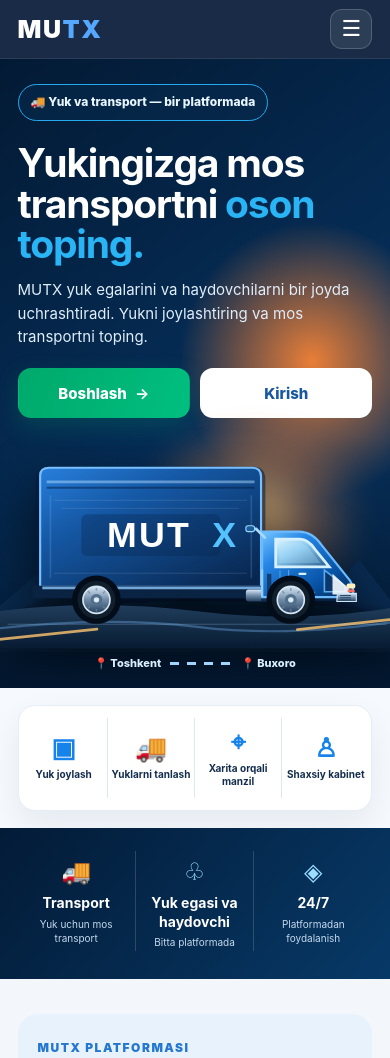
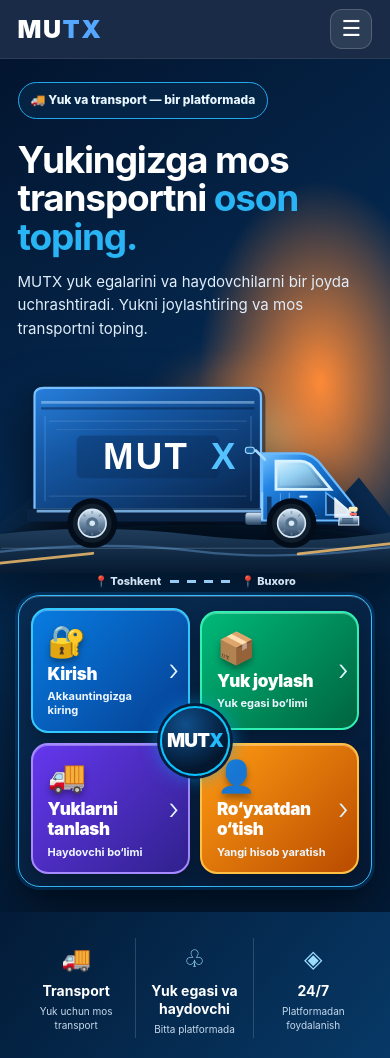
Before and after one commit to azizbeksharopov2020-lang/MUTYX, a plain HTML site: page index.html in a window 390 px wide. Shown: the top 1058 px of the page. Drawn offline with Linux system fonts and the light colour scheme.

Commit message:
Rebuild MUTX homepage with all four colorful service tiles in one 3D hero panel

```diff
--- a/index.html
+++ b/index.html
@@ -197,6 +197,44 @@ footer{background:#10233f;color:#d6e4f5;padding:32px 0 24px}.footer-row{display:
 .hero-road-art{isolation:isolate}
 .sunset{background:radial-gradient(circle,#ffd18a 0,#f58a3e66 34%,#f58a3e00 72%);opacity:.95}
 @media(max-width:700px){.hero-truck-real{width:119%;right:-10%;height:100%;transform:translateY(0)}.hero-road-art{height:258px}}
+
+/* One-screen MUTX 3D landing portal */
+.mutx-hero{padding-bottom:34px;background:radial-gradient(ellipse at 82% 38%,#ff8a36 0,transparent 27%),linear-gradient(145deg,#03152f 0%,#052e59 55%,#03172f 100%)}
+.hero-road-art{height:340px;margin-top:2px;overflow:visible}
+.hero-truck-real{width:min(820px,100%);right:0;bottom:0}
+.hero-portal{position:relative;z-index:5;max-width:850px;margin:4px auto 0;padding:17px;display:grid;grid-template-columns:1fr 1fr;gap:13px;border:1px solid #36bfff;border-radius:28px;background:linear-gradient(145deg,#092d55ed,#061a36f5);box-shadow:0 0 0 3px #087de733,0 20px 50px #0008,inset 0 1px 0 #ffffff35}
+.portal-card{position:relative;min-height:132px;padding:19px 48px 17px 22px;border-radius:22px;display:flex;flex-direction:column;justify-content:center;text-decoration:none;color:#fff;border:2px solid #5bc7ff;box-shadow:inset 0 1px 0 #ffffff55,0 7px 18px #0004;transition:transform .2s,filter .2s}
+.portal-card:active{transform:scale(.98)}
+.portal-login{background:linear-gradient(135deg,#087ce1,#063e91);border-color:#35caff}
+.portal-owner{background:linear-gradient(135deg,#00b979,#00643f);border-color:#30f0b2}
+.portal-driver{background:linear-gradient(135deg,#6537ee,#30218d);border-color:#a68aff}
+.portal-register{background:linear-gradient(135deg,#ff9c13,#b94b00);border-color:#ffc044}
+.portal-icon{font-size:37px;line-height:1.1;margin-bottom:8px;filter:drop-shadow(0 4px 3px #0005)}
+.portal-title{font-size:21px;line-height:1.2;font-weight:900;letter-spacing:-.3px}
+.portal-sub{font-size:14px;color:#eef7ff;margin-top:6px}
+.portal-arrow{position:absolute;right:18px;top:50%;transform:translateY(-50%);font-size:38px;font-weight:300;color:#dff6ff}
+.portal-logo{position:absolute;left:50%;top:50%;transform:translate(-50%,-50%);width:104px;height:104px;border-radius:50%;display:flex;align-items:center;justify-content:center;background:radial-gradient(circle at 35% 25%,#104f8c,#03172e 70%);border:3px solid #08c5ff;box-shadow:0 0 0 5px #061d3d,0 0 28px #00aaffaa;color:#fff;font-size:27px;font-weight:1000;letter-spacing:-1px;pointer-events:none}
+.portal-logo span{color:#23baff}
+.mutx-stats{padding-top:35px}
+@media(max-width:700px){
+.mutx-hero{padding:23px 0 25px}
+.hero-copy-wide{max-width:none}
+.hero-copy-wide h1{font-size:37px;max-width:440px}
+.hero-copy-wide p{max-width:440px}
+.hero-actions{display:none}
+.hero-road-art{height:250px;margin-top:0}
+.hero-truck-real{width:122%;right:-11%;height:100%}
+.hero-portal{margin:5px 0 0;padding:12px;gap:10px;border-radius:22px}
+.portal-card{min-height:119px;padding:14px 28px 13px 15px;border-radius:17px}
+.portal-icon{font-size:31px;margin-bottom:6px}
+.portal-title{font-size:17px}
+.portal-sub{font-size:11px;line-height:1.25}
+.portal-arrow{right:9px;font-size:29px}
+.portal-logo{width:70px;height:70px;font-size:19px;border-width:2px;box-shadow:0 0 0 3px #061d3d,0 0 20px #00aaffaa}
+.road-label{bottom:0}
+.mutx-stats{padding-top:26px}
+}
+@media(max-width:370px){.hero-copy-wide h1{font-size:33px}.portal-card{min-height:110px}.portal-title{font-size:15px}.portal-sub{font-size:10px}}
 </style>
 </head>
 <body>
@@ -287,13 +325,16 @@ footer{background:#10233f;color:#d6e4f5;padding:32px 0 24px}.footer-row{display:
 <path d="M40 345 H740" stroke="#a5d5ff" stroke-width="2" opacity=".25"/>
 </svg>
 <div class="road-label"><span>📍 Toshkent</span><i></i><span>📍 Buxoro</span></div>
-</div></div></section>
-<section class="service-band"><div class="wrap service-grid">
-<a href="pages/owner.html"><span>▣</span><b>Yuk joylash</b></a>
-<a href="pages/driver.html"><span>🚚</span><b>Yuklarni tanlash</b></a>
-<a href="pages/owner.html"><span>⌖</span><b>Xarita orqali manzil</b></a>
-<a href="pages/login.html"><span>♙</span><b>Shaxsiy kabinet</b></a>
+</div>
+<nav class="hero-portal" aria-label="MUTX asosiy bo‘limlari">
+<a class="portal-card portal-login" href="pages/login.html"><span class="portal-icon">🔐</span><span class="portal-title">Kirish</span><span class="portal-sub">Akkauntingizga kiring</span><span class="portal-arrow">›</span></a>
+<a class="portal-card portal-owner" href="pages/owner.html"><span class="portal-icon">📦</span><span class="portal-title">Yuk joylash</span><span class="portal-sub">Yuk egasi bo‘limi</span><span class="portal-arrow">›</span></a>
+<a class="portal-card portal-driver" href="pages/driver.html"><span class="portal-icon">🚚</span><span class="portal-title">Yuklarni tanlash</span><span class="portal-sub">Haydovchi bo‘limi</span><span class="portal-arrow">›</span></a>
+<a class="portal-card portal-register" href="pages/register.html"><span class="portal-icon">👤</span><span class="portal-title">Ro‘yxatdan o‘tish</span><span class="portal-sub">Yangi hisob yaratish</span><span class="portal-arrow">›</span></a>
+<div class="portal-logo">MUT<span>X</span></div>
+</nav>
 </div></section>
+
 <section class="mutx-stats"><div class="wrap stats-grid">
 <div><span>🚚</span><b>Transport</b><small>Yuk uchun mos transport</small></div>
 <div><span>♧</span><b>Yuk egasi va haydovchi</b><small>Bitta platformada</small></div>
```
